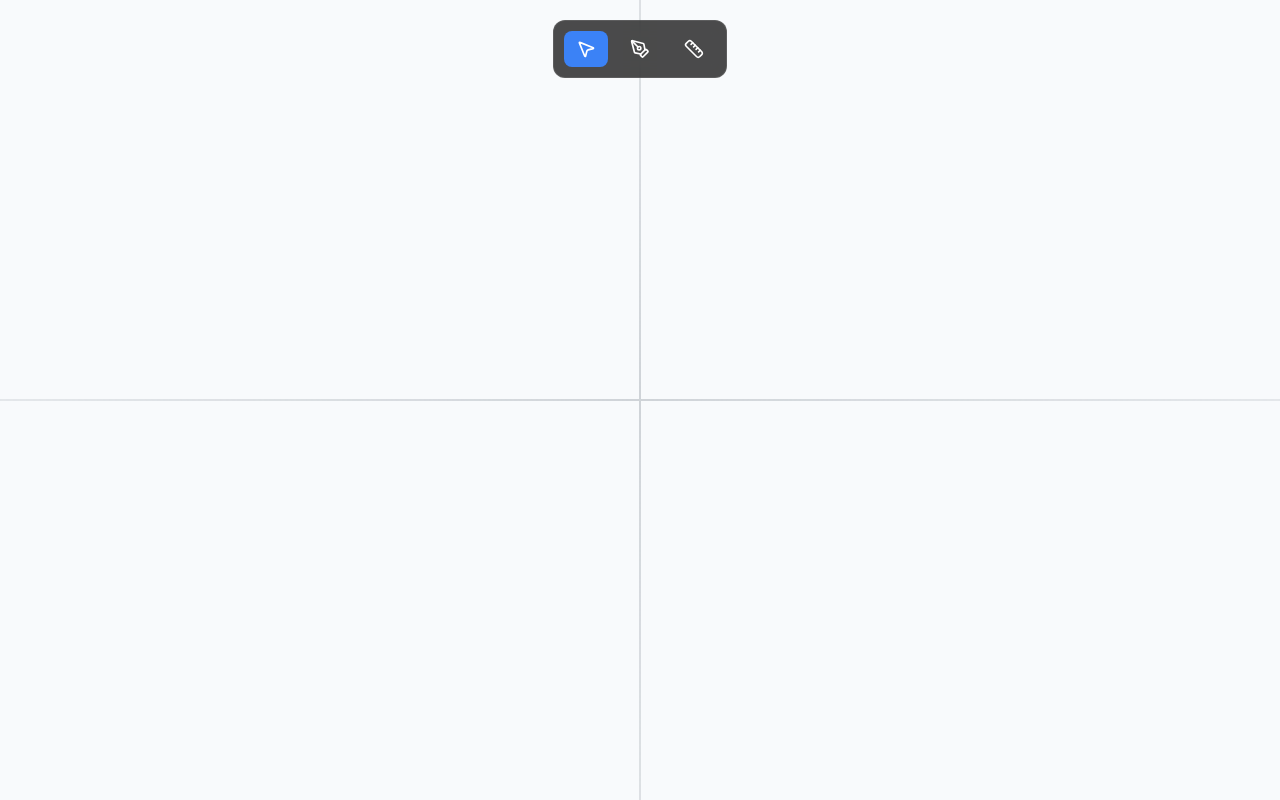
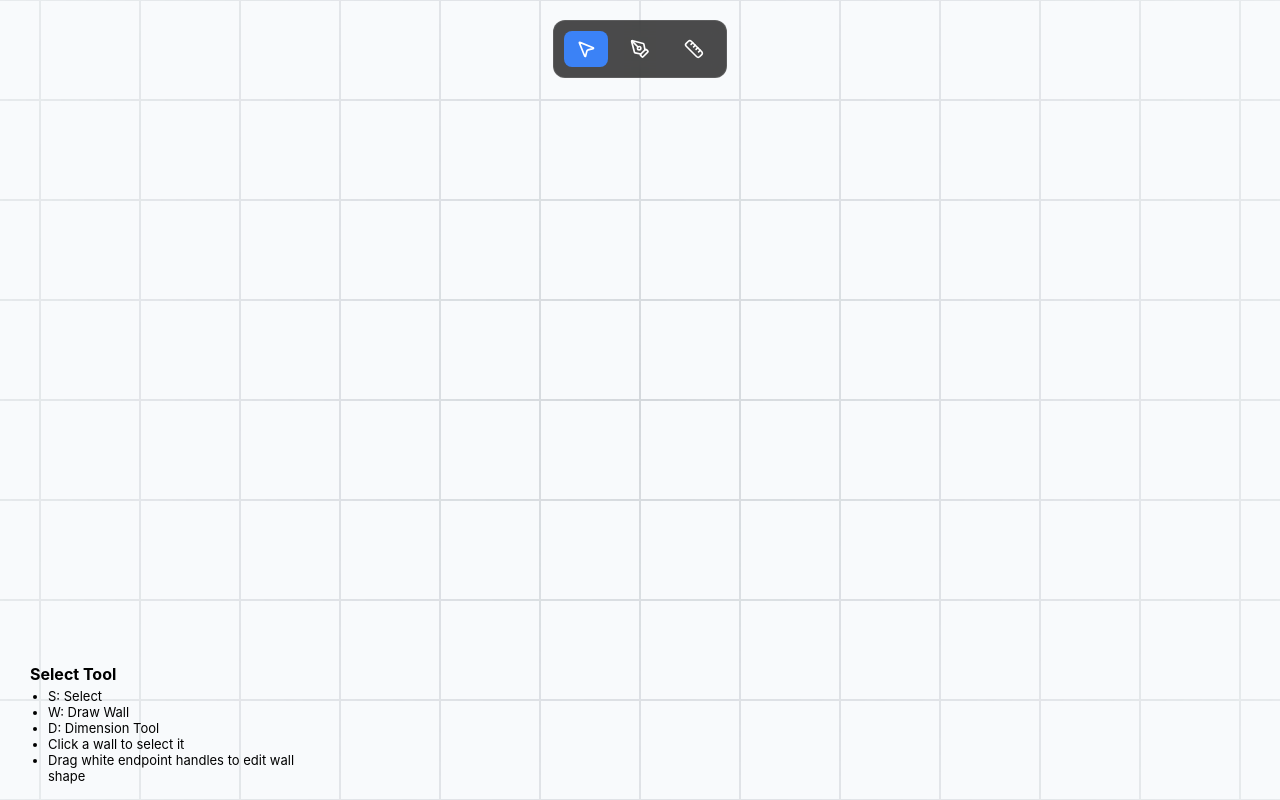
Before and after one commit to MKhexa05/DimensionsSingleInstance, a React (Vite) app: page / in a window 1280 px wide. Built offline with nearby package versions, Linux system fonts and the light colour scheme.

Commit message:
[enhancement] info overlay and axisLock while drawing

```diff
--- a/src/components/Experience.tsx
+++ b/src/components/Experience.tsx
@@ -11,6 +11,7 @@ import { Dimension } from "../store/Dimension";
 
 import { Toolbar } from "./UI/Toolbar";
 import { LengthModal } from "./UI/LengthModal";
+import { InfoOverlay } from "./UI/InfoOverlay";
 
 const Scene = observer(() => {
   return (
@@ -24,10 +25,10 @@ const Scene = observer(() => {
         fadeDistance={50}
         fadeStrength={5}
         cellSize={1}
-        sectionSize={12}
-        sectionThickness={1.5}
+        // sectionSize={12}
+        // sectionThickness={1.5}
         sectionColor="#cbd5e1"
-        cellColor="#f1f5f9"
+        cellColor="black"
         rotation={[Math.PI / 2, 0, 0]}
       />
 
@@ -82,6 +83,7 @@ export const Experience = observer(() => {
       }}
     >
       <Toolbar />
+      <InfoOverlay />
       <LengthModal />
       <Canvas>
         <OrthographicCamera
--- /dev/null
+++ b/src/components/UI/InfoOverlay.tsx
@@ -0,0 +1,60 @@
+import { observer } from "mobx-react-lite";
+import { appStore } from "../../store/AppStore";
+
+const SHARED_HINTS = ["S: Select", "W: Draw Wall", "D: Dimension Tool"];
+
+export const InfoOverlay = observer(() => {
+  let title = "Select Tool";
+  let hints = [
+    ...SHARED_HINTS,
+    "Click a wall to select it",
+    "Drag white endpoint handles to edit wall shape",
+  ];
+
+  if (appStore.activeTool === "wall") {
+    title = "Wall Drawing";
+    hints = [
+      ...SHARED_HINTS,
+      "Click once to set wall start point",
+      "Move pointer to preview rubber wall",
+      "Click again to set endpoint and finalize",
+      "Press X to lock horizontal, Y to lock vertical",
+      "Esc to cancel current wall",
+    ];
+  } else if (appStore.activeTool === "dimension") {
+    title = "Dimension Tool";
+    hints = [
+      ...SHARED_HINTS,
+      "Click a wall to select/add a dimension",
+      "Drag dimension line to change offset",
+      "Press X for horizontal lock, Y for vertical lock",
+      "Double-click label to edit length",
+    ];
+  }
+
+  return (
+    <div
+      style={{
+        position: "absolute",
+        left: "16px",
+        bottom: "4px",
+        zIndex: 1100,
+        width: "280px",
+        background: "none",
+        color: "black",
+        // border: "1px solid rgba(255, 255, 255, 0.12)",
+        borderRadius: "12px",
+        // backdropFilter: "blur(8px)",
+        // boxShadow: "0 10px 24px rgba(0,0,0,0.25)",
+        padding: "12px 14px",
+      }}
+    >
+      <strong style={{ display: "block", marginBottom: "4px" }}>{title}</strong>
+      <ul style={{ margin: 0, paddingLeft: "18px", fontSize: "13px" }}>
+        {hints.map((hint) => (
+          <li key={hint}>{hint}</li>
+        ))}
+      </ul>
+    </div>
+  );
+});
--- a/src/components/WallDrawTool.tsx
+++ b/src/components/WallDrawTool.tsx
@@ -5,15 +5,33 @@ import * as THREE from "three";
 import { appStore } from "../store/AppStore";
 import { Wall } from "../store/Wall";
 
+type AxisLock = "none" | "x" | "y";
+
 export const WallDrawTool = observer(() => {
   const { camera, gl } = useThree();
   const [startPoint, setStartPoint] = useState<THREE.Vector3 | null>(null);
+  const [axisLock, setAxisLock] = useState<AxisLock>("none");
   const ndcPoint = useMemo(() => new THREE.Vector3(), []);
 
   const resetDrawing = useCallback(() => {
     setStartPoint(null);
+    setAxisLock("none");
     appStore.setDrawingWall(null);
   }, []);
+
+  const constrainPoint = useCallback(
+    (point: THREE.Vector3, start: THREE.Vector3) => {
+      const constrained = point.clone();
+      if (axisLock === "x") {
+        constrained.y = start.y;
+      } else if (axisLock === "y") {
+        constrained.x = start.x;
+      }
+      constrained.z = 0;
+      return constrained;
+    },
+    [axisLock],
+  );
 
   const getWorldPoint = useCallback(
     (clientX: number, clientY: number) => {
@@ -40,9 +58,21 @@ export const WallDrawTool = observer(() => {
     const element = gl.domElement;
 
     const handleKeydown = (e: KeyboardEvent) => {
-      if (e.key === "Escape" && startPoint) {
+      if (appStore.activeTool !== "wall") return;
+      const key = e.key.toLowerCase();
+      if (key === "escape" && startPoint) {
         e.preventDefault();
         resetDrawing();
+        return;
+      }
+      if (key === "x") {
+        e.preventDefault();
+        setAxisLock((prev) => (prev === "x" ? "none" : "x"));
+        return;
+      }
+      if (key === "y") {
+        e.preventDefault();
+        setAxisLock((prev) => (prev === "y" ? "none" : "y"));
       }
     };
 
@@ -57,8 +87,9 @@ export const WallDrawTool = observer(() => {
         return;
       }
 
-      if (point.distanceTo(startPoint) < 1e-4) return;
-      appStore.addWall(new Wall(startPoint.clone(), point.clone()));
+      const constrainedPoint = constrainPoint(point, startPoint);
+      if (constrainedPoint.distanceTo(startPoint) < 1e-4) return;
+      appStore.addWall(new Wall(startPoint.clone(), constrainedPoint.clone()));
       resetDrawing();
     };
 
@@ -71,7 +102,7 @@ export const WallDrawTool = observer(() => {
         return;
       const point = getWorldPoint(e.clientX, e.clientY);
       if (!point) return;
-      appStore.drawingWall.setEndPoint(point);
+      appStore.drawingWall.setEndPoint(constrainPoint(point, startPoint));
     };
 
     element.addEventListener("click", handleClick);
@@ -79,10 +110,17 @@ export const WallDrawTool = observer(() => {
     element.addEventListener("pointermove", handlePointerMove);
     return () => {
       element.removeEventListener("click", handleClick);
-      window.addEventListener("keydown", handleKeydown);
+      window.removeEventListener("keydown", handleKeydown);
       element.removeEventListener("pointermove", handlePointerMove);
     };
-  }, [getWorldPoint, gl, resetDrawing, startPoint]);
+  }, [axisLock, constrainPoint, getWorldPoint, gl, resetDrawing, startPoint]);
+
+  useEffect(() => {
+    if (!startPoint || !appStore.drawingWall) return;
+    appStore.drawingWall.setEndPoint(
+      constrainPoint(appStore.drawingWall.endPoint, startPoint),
+    );
+  }, [axisLock, constrainPoint, startPoint]);
 
   return null;
 });
```
